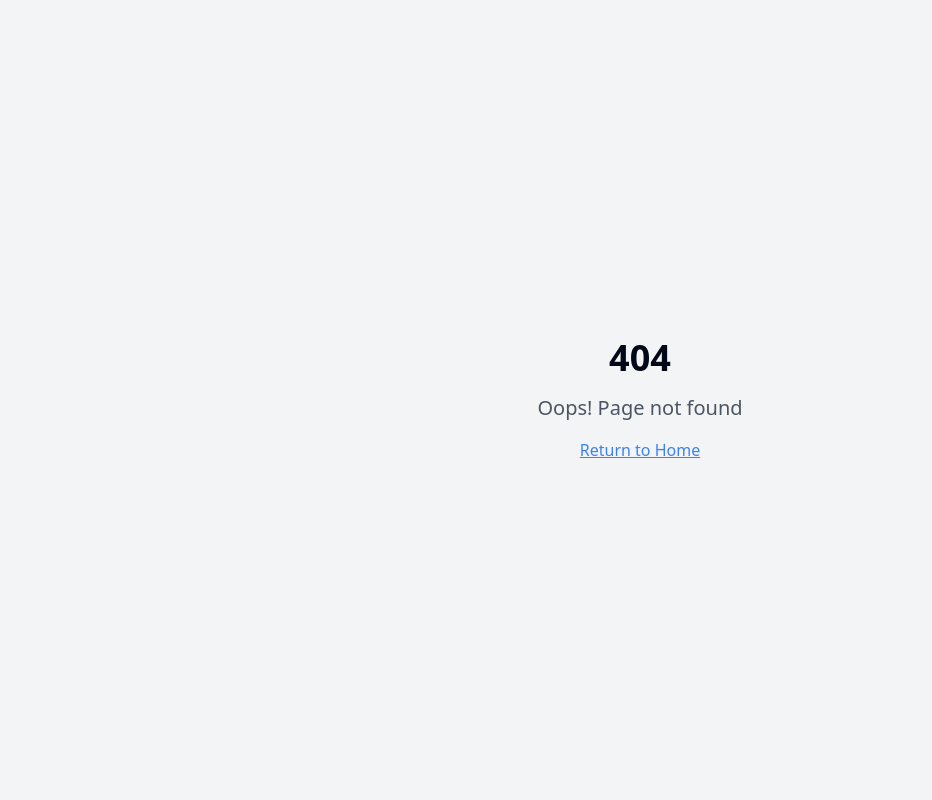
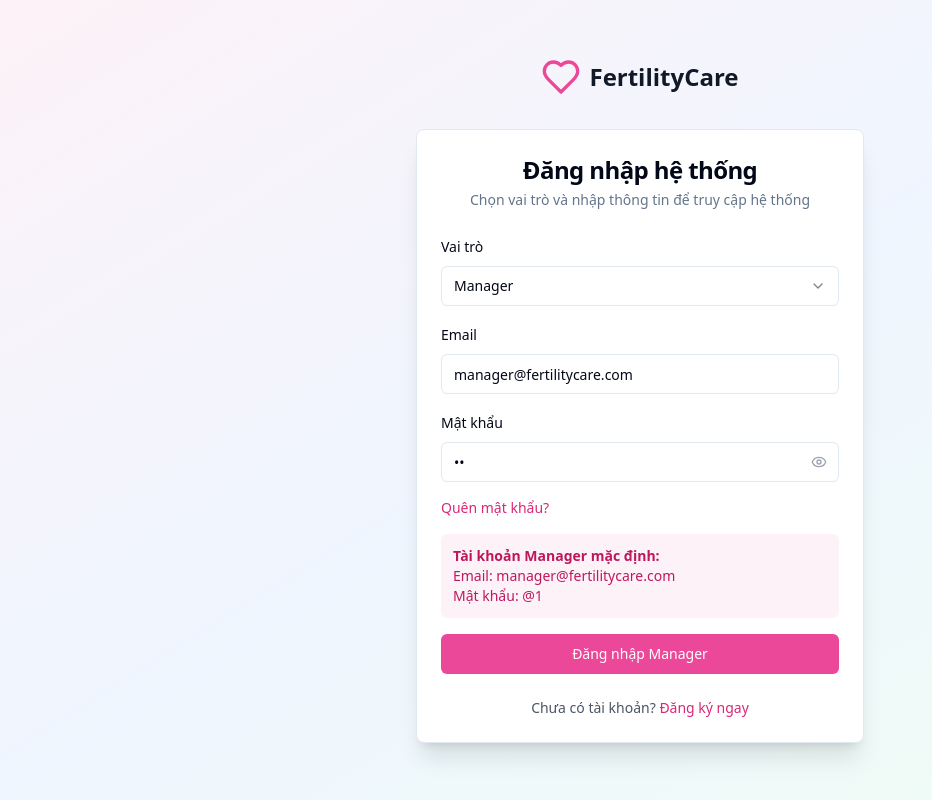
Before and after one commit to Bonn0pr0/auth-simplified-vietnam, a React (Vite) app: page /unified-login in a window 1280 px wide. Before the commit this address had no page. Shown: the whole page, without its empty margins (0-932 px from the left). Built offline with nearby package versions, Linux system fonts and the light colour scheme.

Commit message:
feat: Combine staff and manager login
Merge staff and manager login into a single page.

```diff
--- a/src/App.tsx
+++ b/src/App.tsx
@@ -1,9 +1,11 @@
+
 import { Toaster } from "@/components/ui/toaster";
 import { Toaster as Sonner } from "@/components/ui/sonner";
 import { TooltipProvider } from "@/components/ui/tooltip";
 import { QueryClient, QueryClientProvider } from "@tanstack/react-query";
 import { BrowserRouter, Routes, Route } from "react-router-dom";
 import Index from "./pages/Index";
+import UnifiedLogin from "./pages/UnifiedLogin";
 import Login from "./pages/Login";
 import Register from "./pages/Register";
 import ForgotPassword from "./pages/ForgotPassword";
@@ -27,6 +29,7 @@ const App = () => (
       <BrowserRouter>
         <Routes>
           <Route path="/" element={<Index />} />
+          <Route path="/unified-login" element={<UnifiedLogin />} />
           <Route path="/login" element={<Login />} />
           <Route path="/staff-login" element={<StaffLogin />} />
           <Route path="/staff-dashboard" element={<StaffDashboard />} />
--- /dev/null
+++ b/src/pages/UnifiedLogin.tsx
@@ -0,0 +1,191 @@
+
+import { useState } from 'react';
+import { Link, useNavigate } from 'react-router-dom';
+import { Button } from '@/components/ui/button';
+import { Input } from '@/components/ui/input';
+import { Label } from '@/components/ui/label';
+import { Card, CardContent, CardDescription, CardHeader, CardTitle } from '@/components/ui/card';
+import { Select, SelectContent, SelectItem, SelectTrigger, SelectValue } from '@/components/ui/select';
+import { Heart, Eye, EyeOff } from 'lucide-react';
+import { useToast } from '@/hooks/use-toast';
+
+const UnifiedLogin = () => {
+  const [showPassword, setShowPassword] = useState(false);
+  const [formData, setFormData] = useState({
+    role: 'manager',
+    email: 'manager@fertilitycare.com',
+    password: '@1'
+  });
+  const { toast } = useToast();
+  const navigate = useNavigate();
+
+  const handleRoleChange = (role: string) => {
+    setFormData({
+      role,
+      email: role === 'manager' ? 'manager@fertilitycare.com' : 'staff@fertilitycare.com',
+      password: '@1'
+    });
+  };
+
+  const handleSubmit = (e: React.FormEvent) => {
+    e.preventDefault();
+    console.log('Login attempt:', formData);
+
+    if (formData.role === 'manager') {
+      if (formData.email === 'manager@fertilitycare.com' && formData.password === '@1') {
+        localStorage.setItem('isManagerLoggedIn', 'true');
+        toast({
+          title: "Đăng nhập thành công!",
+          description: "Chào mừng Manager đến với hệ thống quản lý.",
+        });
+        navigate('/dashboard');
+      } else {
+        toast({
+          title: "Đăng nhập thất bại!",
+          description: "Email hoặc mật khẩu Manager không đúng.",
+          variant: "destructive",
+        });
+      }
+    } else {
+      if (formData.email === 'staff@fertilitycare.com' && formData.password === '@1') {
+        localStorage.setItem('isStaffLoggedIn', 'true');
+        toast({
+          title: "Đăng nhập thành công!",
+          description: "Chào mừng Staff đến với hệ thống quản lý.",
+        });
+        navigate('/staff-dashboard');
+      } else {
+        toast({
+          title: "Đăng nhập thất bại!",
+          description: "Email hoặc mật khẩu Staff không đúng.",
+          variant: "destructive",
+        });
+      }
+    }
+  };
+
+  const handleChange = (e: React.ChangeEvent<HTMLInputElement>) => {
+    setFormData({
+      ...formData,
+      [e.target.name]: e.target.value
+    });
+  };
+
+  return (
+    <div className="min-h-screen bg-gradient-to-br from-pink-50 via-blue-50 to-green-50 flex items-center justify-center py-12 px-4 sm:px-6 lg:px-8">
+      <div className="max-w-md w-full space-y-8">
+        {/* Logo */}
+        <div className="text-center">
+          <Link to="/" className="flex items-center justify-center space-x-2 mb-6">
+            <Heart className="h-10 w-10 text-pink-500" />
+            <span className="text-2xl font-bold text-gray-900">FertilityCare</span>
+          </Link>
+        </div>
+
+        <Card className="shadow-xl">
+          <CardHeader className="space-y-1">
+            <CardTitle className="text-2xl font-bold text-center">Đăng nhập hệ thống</CardTitle>
+            <CardDescription className="text-center">
+              Chọn vai trò và nhập thông tin để truy cập hệ thống
+            </CardDescription>
+          </CardHeader>
+          <CardContent>
+            <form onSubmit={handleSubmit} className="space-y-4">
+              <div className="space-y-2">
+                <Label htmlFor="role">Vai trò</Label>
+                <Select value={formData.role} onValueChange={handleRoleChange}>
+                  <SelectTrigger>
+                    <SelectValue placeholder="Chọn vai trò" />
+                  </SelectTrigger>
+                  <SelectContent>
+                    <SelectItem value="manager">Manager</SelectItem>
+                    <SelectItem value="staff">Staff</SelectItem>
+                  </SelectContent>
+                </Select>
+              </div>
+
+              <div className="space-y-2">
+                <Label htmlFor="email">Email</Label>
+                <Input
+                  id="email"
+                  name="email"
+                  type="email"
+                  placeholder="your-email@example.com"
+                  value={formData.email}
+                  onChange={handleChange}
+                  required
+                  className="focus:ring-pink-500 focus:border-pink-500"
+                />
+              </div>
+
+              <div className="space-y-2">
+                <Label htmlFor="password">Mật khẩu</Label>
+                <div className="relative">
+                  <Input
+                    id="password"
+                    name="password"
+                    type={showPassword ? "text" : "password"}
+                    placeholder="Nhập mật khẩu"
+                    value={formData.password}
+                    onChange={handleChange}
+                    required
+                    className="focus:ring-pink-500 focus:border-pink-500 pr-10"
+                  />
+                  <Button
+                    type="button"
+                    variant="ghost"
+                    size="icon"
+                    className="absolute right-0 top-0 h-full px-3 py-2 hover:bg-transparent"
+                    onClick={() => setShowPassword(!showPassword)}
+                  >
+                    {showPassword ? (
+                      <EyeOff className="h-4 w-4 text-gray-400" />
+                    ) : (
+                      <Eye className="h-4 w-4 text-gray-400" />
+                    )}
+                  </Button>
+                </div>
+              </div>
+
+              <div className="flex items-center justify-between">
+                <Link
+                  to="/forgot-password"
+                  className="text-sm text-pink-600 hover:text-pink-500"
+                >
+                  Quên mật khẩu?
+                </Link>
+              </div>
+
+              {/* Thông tin tài khoản mặc định */}
+              <div className={`p-3 rounded-md ${formData.role === 'manager' ? 'bg-pink-50' : 'bg-blue-50'}`}>
+                <p className={`text-sm ${formData.role === 'manager' ? 'text-pink-700' : 'text-blue-700'}`}>
+                  <strong>Tài khoản {formData.role === 'manager' ? 'Manager' : 'Staff'} mặc định:</strong><br />
+                  Email: {formData.role === 'manager' ? 'manager@fertilitycare.com' : 'staff@fertilitycare.com'}<br />
+                  Mật khẩu: @1
+                </p>
+              </div>
+
+              <Button
+                type="submit"
+                className={`w-full text-white ${formData.role === 'manager' ? 'bg-pink-500 hover:bg-pink-600' : 'bg-blue-500 hover:bg-blue-600'}`}
+              >
+                Đăng nhập {formData.role === 'manager' ? 'Manager' : 'Staff'}
+              </Button>
+            </form>
+
+            <div className="mt-6 text-center">
+              <p className="text-sm text-gray-600">
+                Chưa có tài khoản?{' '}
+                <Link to="/register" className="font-medium text-pink-600 hover:text-pink-500">
+                  Đăng ký ngay
+                </Link>
+              </p>
+            </div>
+          </CardContent>
+        </Card>
+      </div>
+    </div>
+  );
+};
+
+export default UnifiedLogin;
```
